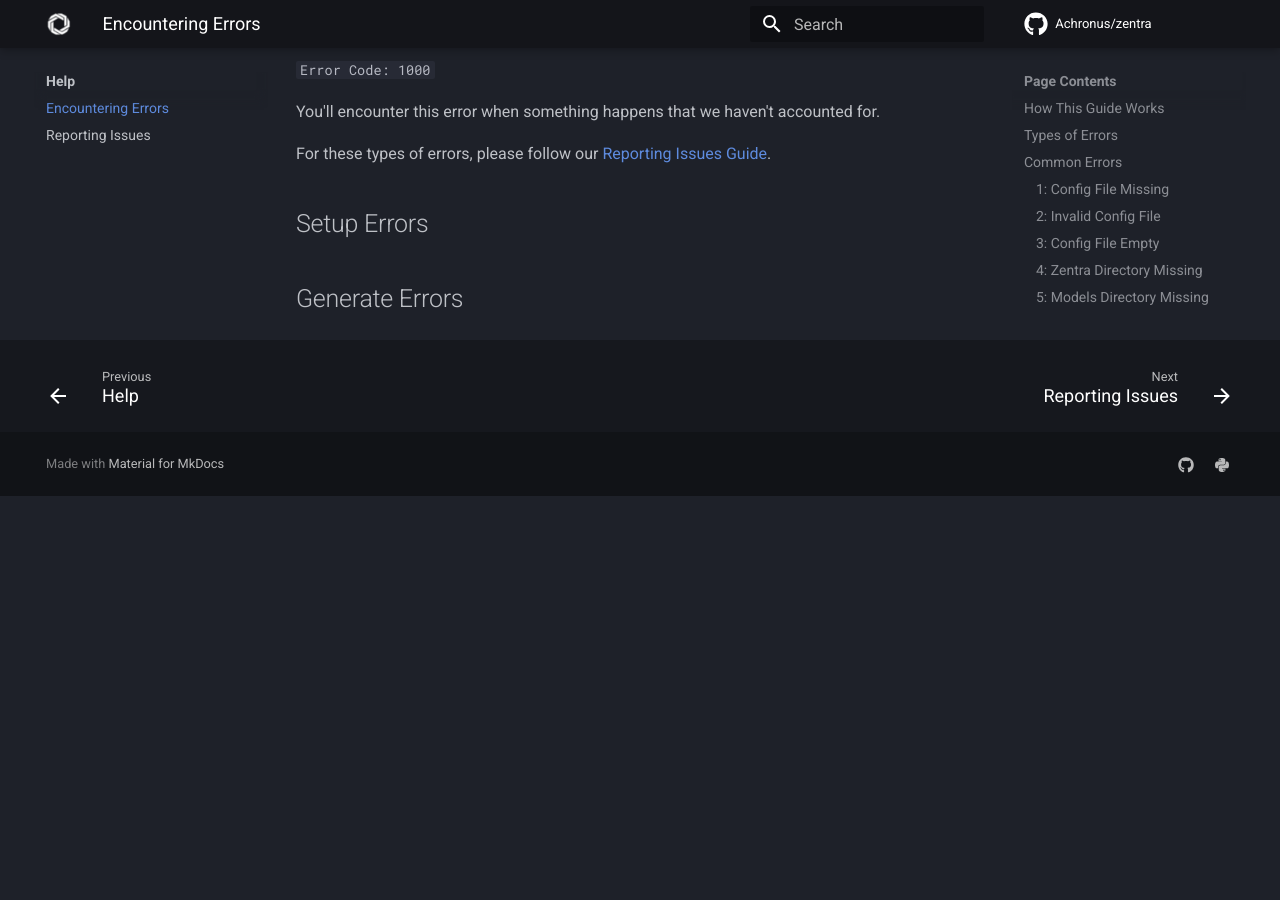
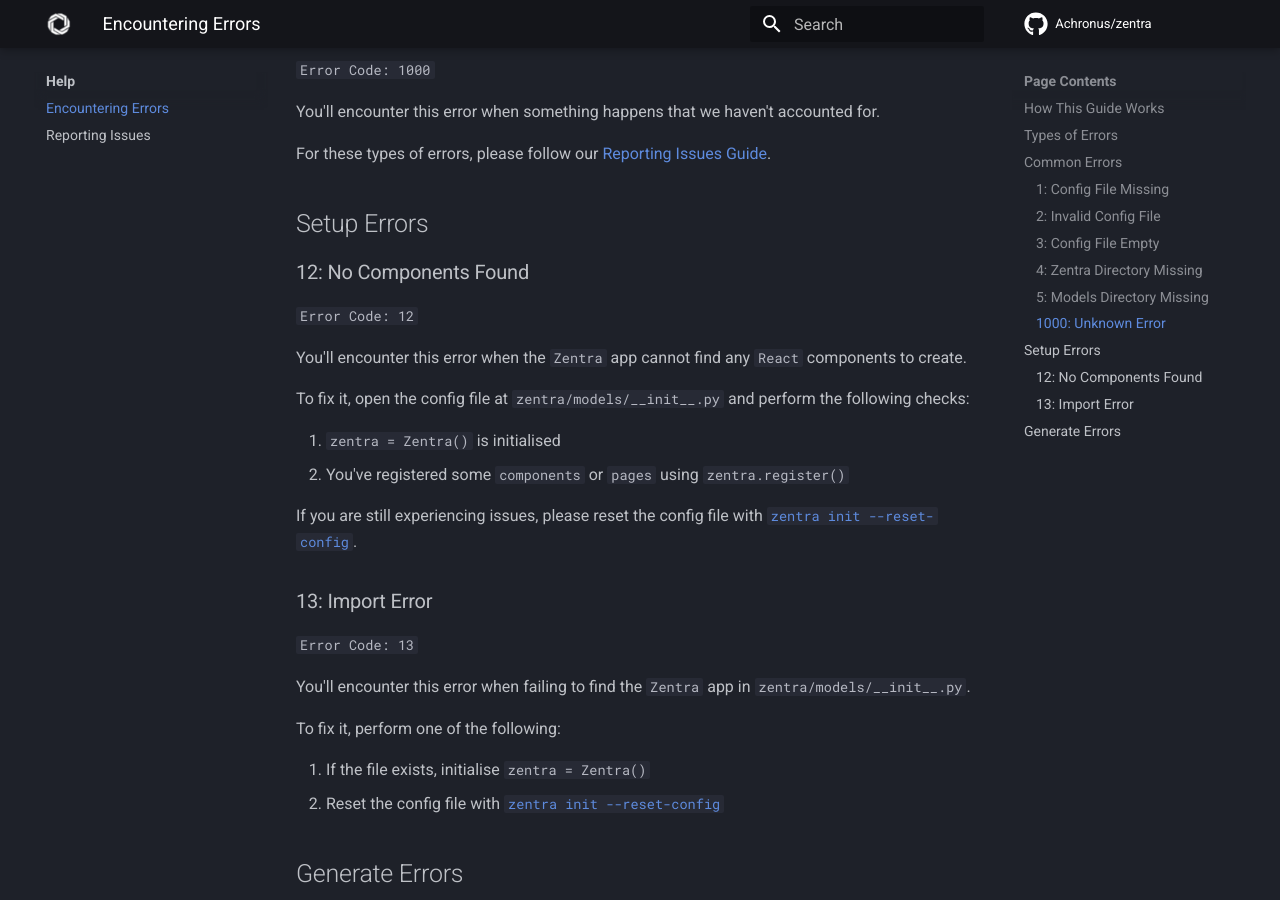
Before and after one commit to Achronus/zentra, an MkDocs documentation site: the page built from docs/help/errors.md, in a window 1280 px wide and 900 px high, scrolled down 2784 px. Built offline with MkDocs 1.6.1 and Material for MkDocs 9.7.7, drawn with Linux system fonts in a browser that asks for light colours; emoji names are drawn with the system emoji font; comment, search, counter and statistics services are not loaded; the version menu is left out; before the commit the page ends 3280 px from its top, so only the background shows below that; some of the changed text lies outside the part shown.

Commit message:
Add `setup errors` content to `errors` docs page

```diff
--- a/docs/help/errors.md
+++ b/docs/help/errors.md
@@ -14,7 +14,7 @@
 
 Each error will come with a code that will help you navigate to a part of this page for details on why the error is happening and how you could potentially solve it.
 
-Simply use the find (`Ctrl + f` on Windows, Linux and ChromeOS, or `cmd + f` on Mac) function in your browser. Then, copy and paste the `error code: [number]` to find it on the page.
+Simply use the find (`Ctrl + f` on Windows, Linux and ChromeOS, or `cmd + f` on Mac) function in your browser. Then, copy and paste the `Error Code: [number]` to find it on the page.
 
 If you've encountered something extremely mind boggling (trust me, you'll know :wink:), please follow our [Reporting Issues Guide](report.md).
 
@@ -109,5 +109,28 @@
 
 ## Setup Errors
 
+### 12: No Components Found
+
+`Error Code: 12`
+
+You'll encounter this error when the `Zentra` app cannot find any `React` components to create.
+
+To fix it, open the config file at `zentra/models/__init__.py` and perform the following checks:
+
+1. `zentra = Zentra()` is initialised
+2. You've registered some `components` or `pages` using `zentra.register()`
+
+If you are still experiencing issues, please reset the config file with [`zentra init --reset-config`](../starting/commands.md#zentra-init).
+
+### 13: Import Error
+
+`Error Code: 13`
+
+You'll encounter this error when failing to find the `Zentra` app in `zentra/models/__init__.py`.
+
+To fix it, perform one of the following:
+
+1. If the file exists, initialise `zentra = Zentra()`
+2. Reset the config file with [`zentra init --reset-config`](../starting/commands.md#zentra-init)
 
 ## Generate Errors
```
